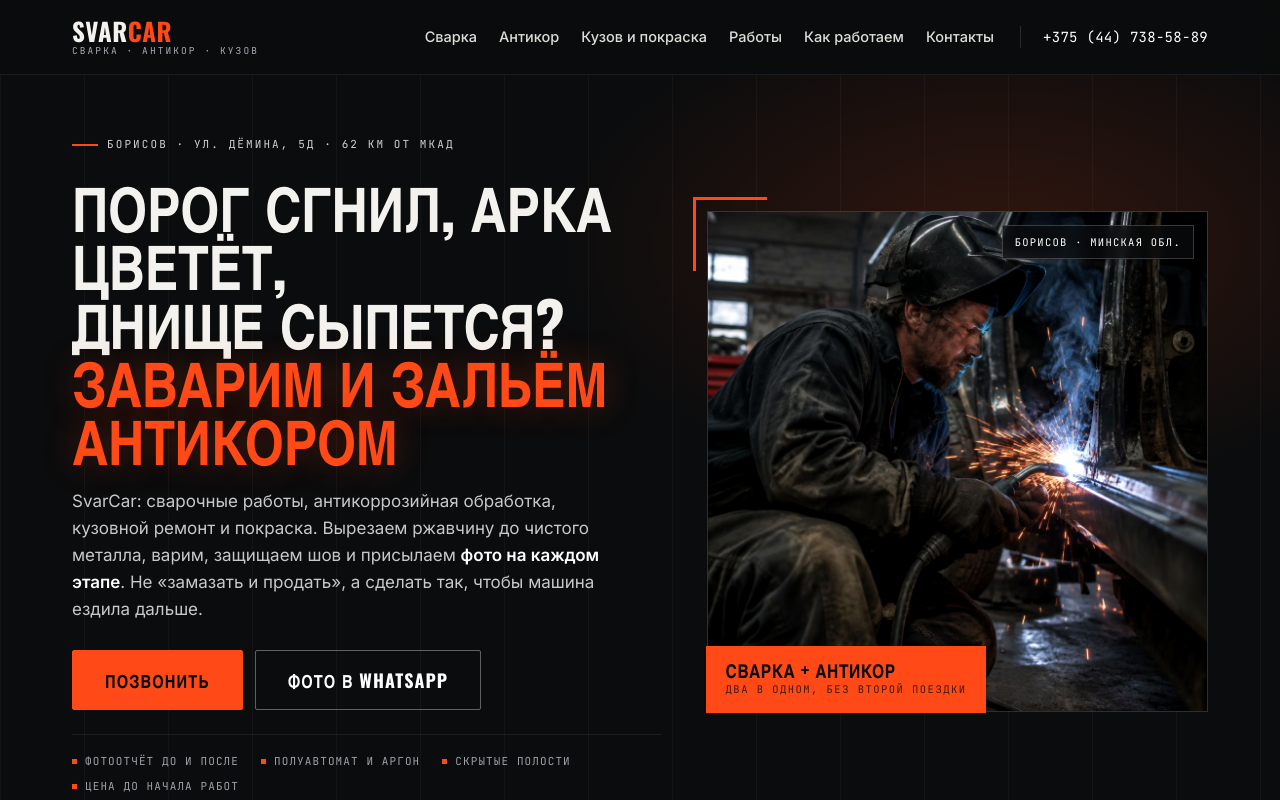
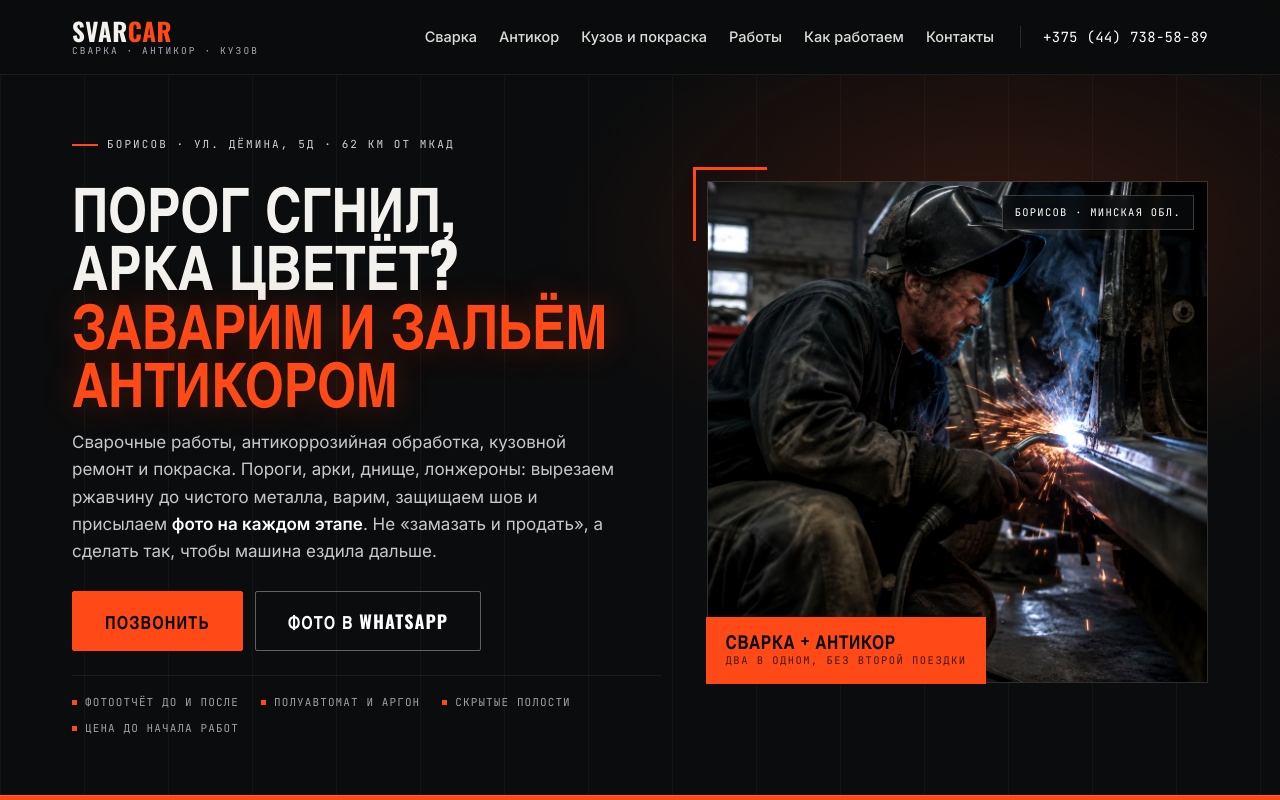
Before and after one commit to 99sitefast-ai/svar-car-borisov, a plain HTML site: page index.html in a window 1280 px wide. Shown: the top 800 px of the page. Drawn offline with nearby package versions, Linux system fonts and the light colour scheme.

Commit message:
Headline fitting

```diff
--- a/assets/css/style.css
+++ b/assets/css/style.css
@@ -355,7 +355,7 @@ ul{margin:0;padding:0;list-style:none}
 /* ---------- page hero (inner) ---------- */
 .phero{position:relative;overflow:hidden;border-bottom:1px solid var(--line-soft);background:var(--ink-2)}
 .phero-in{position:relative;display:grid;grid-template-columns:1.1fr .9fr;gap:44px;align-items:center;padding:58px 22px}
-.phero h1{font-size:clamp(31px,4.4vw,58px);line-height:.96}
+.phero h1{font-size:clamp(30px,4.1vw,54px);line-height:.97}
 .phero h1 em{font-style:normal;color:var(--orange)}
 .phero .slead{margin-top:20px;font-size:16.5px;max-width:560px}
 .phero-media img{width:100%;aspect-ratio:4/3;object-fit:cover;border:1px solid var(--line)}
--- a/index.html
+++ b/index.html
@@ -18,7 +18,7 @@
 <link rel="preconnect" href="https://fonts.googleapis.com">
 <link rel="preconnect" href="https://fonts.gstatic.com" crossorigin>
 <link href="https://fonts.googleapis.com/css2?family=Oswald:wght@500;600;700&family=Inter:wght@400;500;600&family=JetBrains+Mono:wght@400;500&display=swap" rel="stylesheet">
-<link rel="stylesheet" href="assets/css/style.css?v=3">
+<link rel="stylesheet" href="assets/css/style.css?v=4">
 <noscript><style>.rv{opacity:1!important;transform:none!important}</style></noscript>
 <script type="application/ld+json">
 {
@@ -68,8 +68,8 @@
   <div class="wrap hero-in">
     <div class="hero-txt">
       <span class="kick">Борисов · ул. Дёмина, 5Д · 62 км от МКАД</span>
-      <h1>Порог сгнил, арка цветёт,<br>днище сыпется?<br><span class="hl">Заварим и зальём антикором</span></h1>
-      <p class="hero-sub">SvarCar: сварочные работы, антикоррозийная обработка, кузовной ремонт и покраска. Вырезаем ржавчину до чистого металла, варим, защищаем шов и присылаем <b>фото на каждом этапе</b>. Не «замазать и продать», а сделать так, чтобы машина ездила дальше.</p>
+      <h1>Порог сгнил,<br>арка цветёт?<br><span class="hl">Заварим и зальём<br>антикором</span></h1>
+      <p class="hero-sub">Сварочные работы, антикоррозийная обработка, кузовной ремонт и покраска. Пороги, арки, днище, лонжероны: вырезаем ржавчину до чистого металла, варим, защищаем шов и присылаем <b>фото на каждом этапе</b>. Не «замазать и продать», а сделать так, чтобы машина ездила дальше.</p>
       <div class="btn-row">
         <a class="btn btn--lg" href="tel:+375447385889">Позвонить</a>
         <a class="btn btn--lg btn--ghost" href="https://wa.me/375447385889?text=%D0%97%D0%B4%D1%80%D0%B0%D0%B2%D1%81%D1%82%D0%B2%D1%83%D0%B9%D1%82%D0%B5%21%20%D0%A5%D0%BE%D1%87%D1%83%20%D0%BE%D1%86%D0%B5%D0%BD%D0%B8%D1%82%D1%8C%20%D1%80%D0%B0%D0%B1%D0%BE%D1%82%D1%83%20%D0%BF%D0%BE%20%D1%84%D0%BE%D1%82%D0%BE" target="_blank" rel="noopener">Фото в WhatsApp</a>
```
Also changed, not shown: 404.html (+1 -1 lines), antikor.html (+1 -1 lines), kak-rabotaem.html (+1 -1 lines), kontakty.html (+1 -1 lines), kuzov.html (+2 -2 lines), raboty.html (+1 -1 lines), svarka.html (+2 -2 lines).
